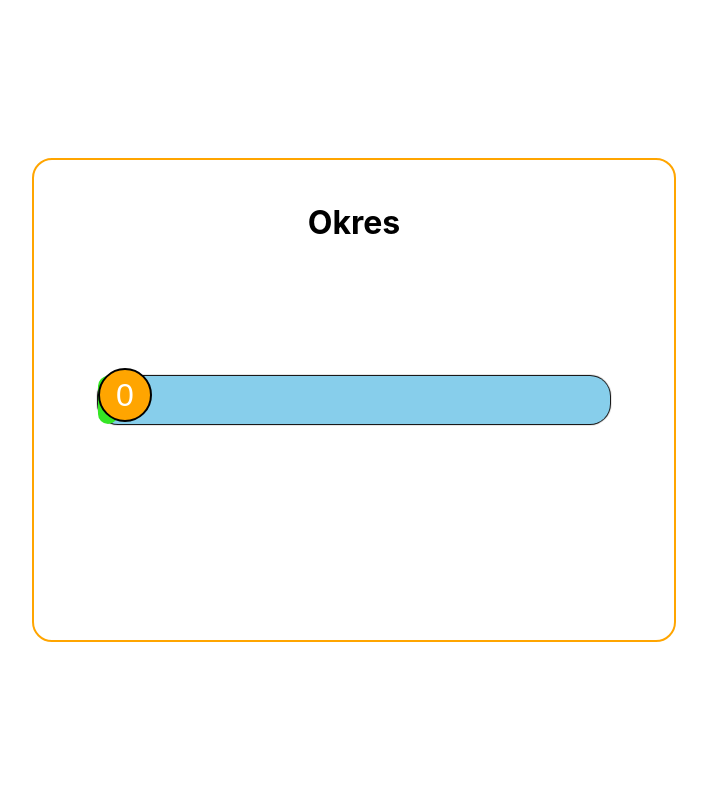
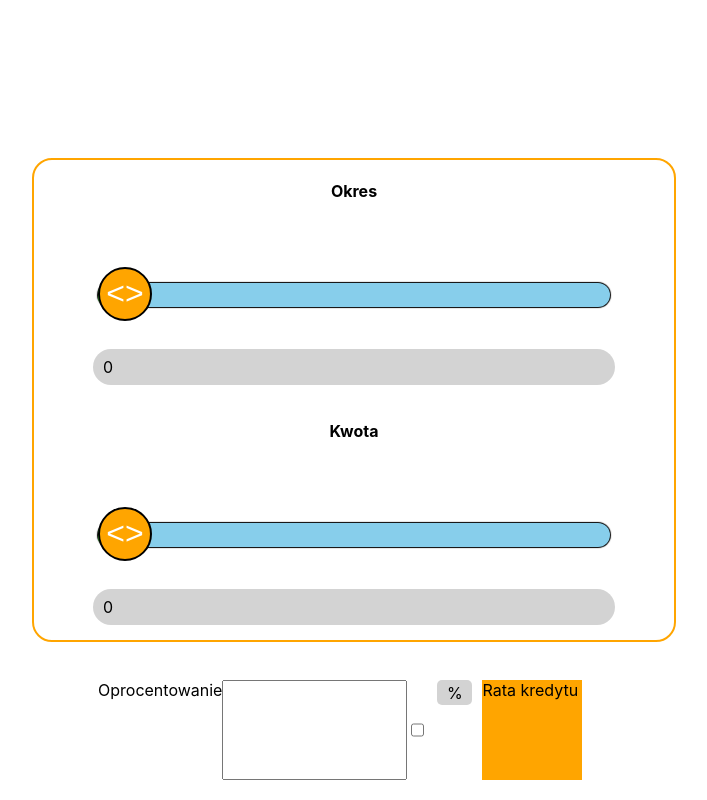
Before and after one commit to Szadziu/BankAppTask, a React (Create React App) app: page / in a window 1280 px wide. Shown: the whole page, without its empty margins (286-993 px from the left). Built offline with nearby package versions, Linux system fonts and the light colour scheme.

Commit message:
add InterestRate, LoanInstallment components and their styles

```diff
--- a/src/components/App.js
+++ b/src/components/App.js
@@ -4,22 +4,60 @@ import React from "react";
 import Slider from "./Slider";
 
 class App extends React.Component {
-  state = {
-    position: 0,
-  };
-
   render() {
     return (
-      <Main>
-        <Slider min={3} max={120} />
-        {/* <Slider min={500} max={100000} /> */}
-      </Main>
+      <>
+        <Container>
+          <Slider text={"Okres"} min={3} max={120} />
+          <Slider text={"Kwota"} min={500} max={100000} />
+        </Container>
+        <InterestRate>
+          <label for="title">Oprocentowanie</label>
+          <input name="title" id="title" type="text" />
+          <input type="checkbox" />
+          <PercentageSign>%</PercentageSign>
+          <LoanInstallment>Rata kredytu</LoanInstallment>
+        </InterestRate>
+      </>
     );
   }
 }
 
 export default App;
 
-const Main = styled.div`
-  font-size: 32px;
+const InterestRate = styled.div`
+  display: flex;
+  position: absolute;
+  top: 85%;
+  left: 30%;
 `;
+
+const PercentageSign = styled.div`
+  display: flex;
+  justify-content: center;
+  align-items: center;
+  width: 35px;
+  height: 25px;
+  background-color: lightgrey;
+  border-radius: 5px;
+  margin: 0 10px;
+`;
+
+const LoanInstallment = styled.div`
+  background-color: orange;
+  width: 100px;
+  height: 100px;
+`;
+
+const Container = styled.div`
+  position: absolute;
+  display: flex;
+  flex-direction: column;
+  top: 50%;
+  left: 50%;
+  transform: translate(-50%, -50%);
+  border: 2px solid orange;
+  border-radius: 20px;
+  width: 50vw;
+  height: 60vh;
+`;
--- a/src/components/Slider.js
+++ b/src/components/Slider.js
@@ -48,8 +48,8 @@ class Slider extends React.Component {
 
   render() {
     return (
-      <Container>
-        <h4 style={{ textAlign: "center" }}>Okres</h4>
+      <Main>
+        <h4 style={{ textAlign: "center" }}>{this.props.text}</h4>
         <MainBar ref={this.sliderRef}>
           <ProgressBar
             style={{ width: this.state.position + 20 }}
@@ -58,30 +58,42 @@ class Slider extends React.Component {
             style={{ left: this.state.position }}
             onMouseDown={this.startDrag}
           >
-            {this.state.value}
+            {"<>"}
           </Draggable>
         </MainBar>
-      </Container>
+        <Result>{this.state.value}</Result>
+      </Main>
     );
   }
 }
 
 export default Slider;
 
-const Container = styled.div`
-  position: absolute;
+const Main = styled.div`
+  position: relative;
+  width: 100%;
+  height: 50%;
+`;
+
+const Result = styled.div`
+  position: relative;
+  display: flex;
+  align-items: center;
+  padding-left: 10px;
   top: 50%;
   left: 50%;
   transform: translate(-50%, -50%);
-  border: 2px solid orange;
+  width: 80%;
+  height: 15%;
+  background-color: lightgrey;
   border-radius: 20px;
-  width: 50vw;
-  height: 60vh;
 `;
 
 const MainBar = styled.div`
-  position: absolute;
-  top: 50%;
+  position: relative;
+  display: flex;
+
+  top: 30%;
   left: 50%;
   transform: translate(-50%, -50%);
   width: 80%;
@@ -93,7 +105,7 @@ const MainBar = styled.div`
 
 const Draggable = styled.div`
   position: absolute;
-  top: -1vh;
+  top: -2vh;
 
   height: 50px;
   width: 50px;
```
